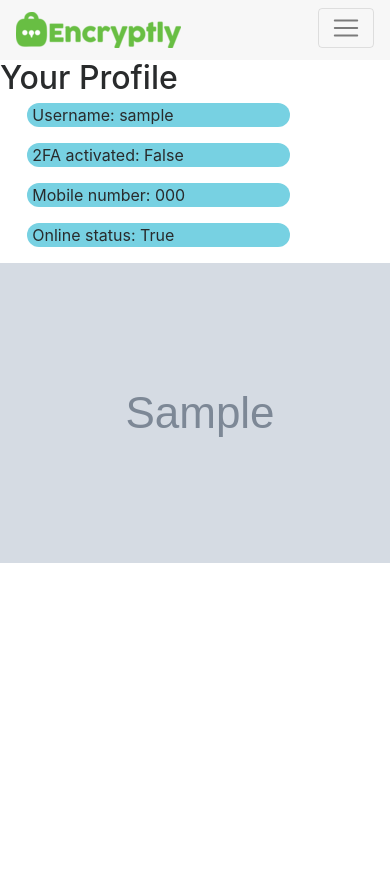
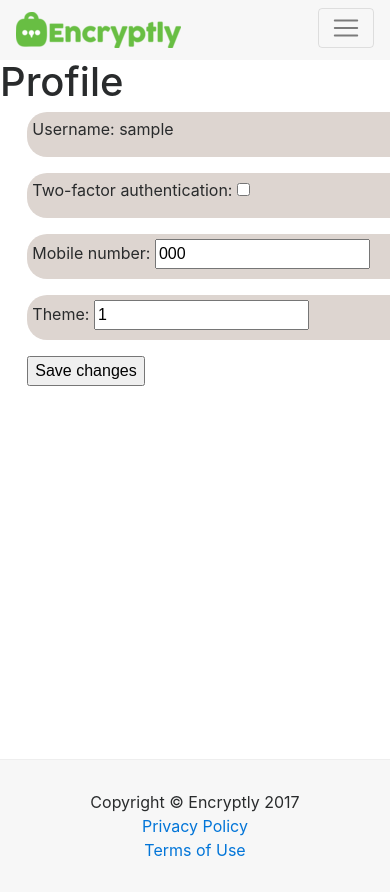
Before and after one commit to josh-richardson/encryptly, a Django app: page /profile/ in a window 390 px wide; the page is wider, and only the part inside the window is pictured. Before the commit the page ends 563 px from the top of that part, so only its background shows below. Run offline with Django 3.2, Linux system fonts and the light colour scheme; a user stored in the database is signed in; tables that the repository leaves empty hold one stand-in row (values such as "Sample post"); grey boxes marked "Sample" are stand-in pictures; parts of the project's set-up code (start-up, migrations or seed data) failed here and were passed over; some libraries are stand-ins or nearby versions.

Commit message:
add editable profile page

```diff
--- a/encryptly/encryptly/settings.py
+++ b/encryptly/encryptly/settings.py
@@ -141,7 +141,7 @@ USE_TZ = True
 STATIC_URL = '/static/'
 
 MEDIA_URL = '/media/'
-MEDIA_ROOT = os.path.join(BASE_DIR, 'encryptly/media')
+MEDIA_ROOT = os.path.join(BASE_DIR, 'media_cdn')
 
 
 STATICFILES_DIRS = [
--- a/encryptly/encryptly_backend/assets/_chat.scss
+++ b/encryptly/encryptly_backend/assets/_chat.scss
@@ -1,14 +1,24 @@
 //CSS specific to the chat page is here
 
 .profile-data {
-	background-color: #77d1e2;
+	background-color: #ddd5d0;
 	margin-left: 7%;
 	padding-left: 5px;
 	padding-right: 2%;
+	padding-top: 5px;
 	border-radius: 20px;
 	margin-right: 100px;
+	width: 400px;
+	height: 45px;
 }
 
+.image-browser {
+	margin-left: 7%;
+}
+
+.edit-btn {
+	text-align: right;
+}
 #sidebar-wrapper {
     position: fixed;
     width: 10%;
--- a/encryptly/encryptly_backend/forms.py
+++ b/encryptly/encryptly_backend/forms.py
@@ -4,6 +4,7 @@ from django.core.validators import RegexValidator
 from django.forms import CheckboxInput
 from django.urls import reverse
 from django.urls import reverse_lazy
+
 
 from encryptly_backend.models import UserProfile, ContactUsForm
 
@@ -40,6 +41,13 @@ class ProfileForm(forms.ModelForm):
         model = UserProfile
         fields = ('public_key', 'private_key', 'two_factor', 'mobile_number')
 
+class ProfileEditForm(forms.ModelForm):
+	class Meta:
+		model = UserProfile
+		fields = ('theme', 'two_factor', 'mobile_number')
+
+
+
 
 class ContactForm(forms.ModelForm):
     message = forms.CharField(widget=forms.Textarea(attrs={'class': "form-control"}), max_length=3000)
--- a/encryptly/encryptly_backend/models.py
+++ b/encryptly/encryptly_backend/models.py
@@ -12,10 +12,12 @@ class UserProfile(models.Model):
     two_factor = models.BooleanField(default=False)
     theme = models.IntegerField(default=0)
     online_status = models.BooleanField(default=False)
-    profile_picture = models.ImageField(upload_to='profile_image', blank=True)
+#    profile_picture = models.FileField(null=True, blank=True)
 
     def __str__(self):
         return self.user.username
+
+User.profile = property(lambda u: UserProfile.objects.get_or_create(user=u)[0])
 
 class ContactRequest(models.Model):
     requestee = models.ForeignKey(UserProfile, related_name='requestee')
--- a/encryptly/encryptly_backend/urls.py
+++ b/encryptly/encryptly_backend/urls.py
@@ -16,7 +16,8 @@ urlpatterns = [
     url(r'^login/$', views.public.login, name='login'),
     url(r'^register/$', views.public.register, name='register'),
 
-	url(r'^profile/$', views.private.user_profile, name='profile'),
+	url(r'^profile/$', views.private.edit_profile, name='profile'),
+#	url(r'^profile/edit/$', views.private.edit_profile, name='edit_profile'),
     url(r'^main/$', views.private.test_main, name='test_main'),
     url(r'^themes/$', views.private.test_themes, name='test_themes'),
     url(r'^user/logout/$', views.private.user_logout, name='logout'),
--- a/encryptly/encryptly_backend/views/private.py
+++ b/encryptly/encryptly_backend/views/private.py
@@ -4,6 +4,9 @@ from django.http import HttpResponseRedirect
 from django.shortcuts import render
 from django.urls import reverse
 from encryptly_backend.models import UserProfile
+from encryptly_backend.forms import ProfileEditForm
+from django.template.context_processors import csrf
+#from django.shortcuts import render_to_response
 
 
 @login_required
@@ -21,12 +24,30 @@ def user_logout(request):
     return HttpResponseRedirect(reverse("index"))
 
 @login_required
-def user_profile(request):
-	profile = UserProfile.objects.get(user=request.user)
-	context_dic = {}
-	context_dic["username"] = profile.user
-	context_dic["2fa"] = profile.two_factor
-	context_dic["mobile"] = profile.mobile_number
-	context_dic["online"] = profile.online_status
-	context_dic["profile_pic"] = profile.profile_picture
-	return render(request, "encryptly_backend/private/profile.html", context_dic)
+#def user_profile(request):
+#	profile = UserProfile.objects.get(user=request.user)
+#	context_dic = {}
+#	context_dic["username"] = profile.user
+#	context_dic["2fa"] = profile.two_factor
+#	context_dic["mobile"] = profile.mobile_number
+#	context_dic["profile_pic"] = profile.profile_picture
+#	context_dic["theme"] = profile.theme
+#	return render(request, "encryptly_backend/private/edit_profile.html", context_dic)
+
+@login_required
+def edit_profile(request):
+	if request.method == 'POST':
+		edit_profile_form = ProfileEditForm(request.POST, request.FILES, instance=request.user.profile)
+		if edit_profile_form.is_valid():
+			edit_profile_form.save()
+			return HttpResponseRedirect("/profile/")
+	else:
+		user = request.user
+		profile = user.profile
+		form = ProfileEditForm(instance=profile)
+
+	args = {}
+	args.update(csrf(request))
+	args['user'] = user
+	args['form'] = form
+	return render(request, 'encryptly_backend/private/edit_profile.html', args)
--- a/encryptly/static/css/encryptly.css
+++ b/encryptly/static/css/encryptly.css
@@ -1,207 +1,207 @@
-/* If you're looking at the .css file, it's automatically generated by by SASS from the SCSS files in the assets directory */.default-form {
+/* If you're looking at the .css file, it's automatically generated by by SASS from the SCSS files in the assets directory */
+.default-form {
   max-width: 400px;
   margin: 0 auto 8px;
-  display: block;
-}
+  display: block; }
 
-html,body {
+html, body {
   height: 100%;
-  margin: 0;
-}
+  margin: 0; }
 
 .wrapper {
   min-height: 100%;
-  margin-bottom: -105px;
-}
+  margin-bottom: -105px; }
 
-.footer,.push {
-  height: 105px;
-}
+.footer,
+.push {
+  height: 105px; }
 
 .image-impress {
   max-width: 90%;
   display: block;
-  margin: 0 auto;
-}
+  margin: 0 auto; }
 
 .row.exhibit {
   width: 90%;
-  margin: 0 auto;
-}
+  margin: 0 auto; }
+
+@media only screen and (max-width: 1200px) {
+  .row.exhibit:not(:first-child) {
+    margin-top: 30px; } }
+@media only screen and (min-width: 1200px) {
+  .row.exhibit:not(:first-child) {
+    margin-top: 80px; } }
 
 .feature > p:nth-child(2) {
   margin-top: 15px;
-  font-weight: 400;
-}
+  font-weight: 400; }
 
 .feature > p:not(:nth-child(2)) {
-  text-align: justify;
-}
+  text-align: justify; }
 
 .row.exhibit:nth-child(2) {
-  max-width: 1600px;
-}
+  max-width: 1600px; }
 
 .container.exhibit {
-  padding-top: 3%;
-}
+  padding-top: 3%; }
+  @media only screen and (min-width: 769px) {
+    .container.exhibit {
+      width: 90%; } }
 
 p.encryptly-header {
   text-align: center;
   font-size: 1.5rem;
-  margin-bottom: 0.2rem;
-}
+  margin-bottom: 0.2rem; }
 
 p.encryptly-sub {
   text-align: center;
   font-size: 1rem;
-  margin-bottom: 0.5rem;
-}
+  margin-bottom: 0.5rem; }
 
 .login {
   position: relative;
   top: 50%;
-  transform: translateY(-50%);
-}
+  transform: translateY(-50%); }
 
 .col-xl-3.feature {
-  text-align: center;
-}
+  text-align: center; }
+  @media only screen and (max-width: 1200px) {
+    .col-xl-3.feature {
+      padding-top: 20px; } }
+  @media only screen and (min-width: 1200px) {
+    .col-xl-3.feature {
+      padding-left: 2%;
+      padding-right: 2%; } }
 
 div.right_align {
-  text-align: right;
-}
+  text-align: right; }
 
 .desktop-only {
-  display: none;
-}
+  display: none; }
+  @media only screen and (min-width: 1200px) {
+    .desktop-only {
+      display: block; } }
 
 .fa-10x {
-  font-size: 10rem;
-}
+  font-size: 10rem; }
 
 div.right_align > .fa-10x {
-  padding-left: 20px;
-}
+  padding-left: 20px; }
 
 div.col-icons:not(.right_align) > .fa-10x {
-  padding-right: 20px;
-}
+  padding-right: 20px; }
 
+@media (max-width: 1160px) {
+  .col-icons {
+    display: none; }
+
+  .col-grow {
+    max-width: 100%;
+    width: 100%;
+    flex-basis: 100%; } }
 footer {
   border-top: 1px solid #eee;
   background-color: #f7f7f7;
   padding-top: 30px;
   padding-bottom: 30px;
-  margin-top: 20px;
-}
-
-footer .container {
-  width: 90%;
-}
+  margin-top: 20px; }
+  footer .container {
+    width: 90%; }
 
 .col-md-4.col-footer:nth-child(1) {
-  text-align: left;
-}
+  text-align: left; }
+  @media only screen and (max-width: 769px) {
+    .col-md-4.col-footer:nth-child(1) {
+      text-align: center; } }
 
 .col-md-4.col-footer:nth-child(2) {
-  text-align: center;
-}
+  text-align: center; }
 
 .col-md-4.col-footer:nth-child(3) {
-  text-align: right;
-}
+  text-align: right; }
+  @media only screen and (max-width: 769px) {
+    .col-md-4.col-footer:nth-child(3) {
+      text-align: center; } }
 
 .fa-thin {
-  -webkit-text-stroke: 8px white;
-}
+  -webkit-text-stroke: 8px white; }
 
 hr {
-  margin-top: 3%;
-}
+  margin-top: 3%; }
 
 p.lead {
-  text-align: justify;
-}
+  text-align: justify; }
 
 .img-circle {
-  border-radius: 50%;
-}
-
-.img-circle img {
-  margin-bottom: 10px;
-}
+  border-radius: 50%; }
+  .img-circle img {
+    margin-bottom: 10px; }
 
 .container.about-us {
-  margin-bottom: 100px;
-}
+  margin-bottom: 100px; }
 
 .team-profile > p {
   text-align: justify;
-  text-align-last: center;
-}
+  text-align-last: center; }
 
 .team-profile > h3 {
-  margin-top: 12px;
-}
+  margin-top: 12px; }
 
 .question {
-  padding-top: 30px;
-}
-
-.question p {
-  margin-bottom: 0.3rem;
-}
+  padding-top: 30px; }
+  .question p {
+    margin-bottom: 0.3rem; }
 
 .question:last-of-type {
-  margin-bottom: 100px;
-}
+  margin-bottom: 100px; }
 
 #contact_form {
   padding-top: 1%;
   width: 100%;
   max-width: 800px;
-  margin: 0 auto;
-}
+  margin: 0 auto; }
 
 .card-form {
   width: 100%;
   max-width: 600px;
-  margin: 0 auto;
-}
+  margin: 0 auto; }
 
 .textbox-hidden {
-  display: none;
-}
+  display: none; }
 
 .loader {
   border: 16px solid #f3f3f3;
- /* Light grey */
+  /* Light grey */
   border-top: 16px solid #3498db;
- /* Blue */
+  /* Blue */
   border-radius: 50%;
   width: 120px;
   height: 120px;
   animation: spin 2s linear infinite;
   margin: 3% auto;
-  display: block;
-}
+  display: block; }
 
+@keyframes spin {
+  0% {
+    transform: rotate(0deg); }
+  100% {
+    transform: rotate(360deg); } }
 .key-generation {
-  display: none;
-}
+  display: none; }
 
-input.parsley-success,select.parsley-success,textarea.parsley-success {
+input.parsley-success,
+select.parsley-success,
+textarea.parsley-success {
   color: #468847;
   background-color: #DFF0D8;
-  border: 1px solid #D6E9C6;
-}
+  border: 1px solid #D6E9C6; }
 
-input.parsley-error,select.parsley-error,textarea.parsley-error {
+input.parsley-error,
+select.parsley-error,
+textarea.parsley-error {
   color: #B94A48;
   background-color: #F2DEDE;
-  border: 1px solid #EED3D7;
-}
+  border: 1px solid #EED3D7; }
 
 .parsley-errors-list {
   margin: 2px 0 3px;
@@ -213,33 +213,36 @@ input.parsley-error,select.parsley-error,textarea.parsley-error {
   transition: all .3s ease-in;
   -o-transition: all .3s ease-in;
   -moz-transition: all .3s ease-in;
-  -webkit-transition: all .3s ease-in;
-}
+  -webkit-transition: all .3s ease-in; }
 
 .parsley-errors-list.filled {
-  opacity: 1;
-}
+  opacity: 1; }
 
 #ajax_error {
-  display: none;
-}
+  display: none; }
 
 #two_fa_authenticate {
-  display: none;
-}
+  display: none; }
 
 #decryption_authenticate {
-  display: none;
-}
+  display: none; }
 
 .profile-data {
-  background-color: #77d1e2;
+  background-color: #ddd5d0;
   margin-left: 7%;
   padding-left: 5px;
   padding-right: 2%;
+  padding-top: 5px;
   border-radius: 20px;
   margin-right: 100px;
-}
+  width: 400px;
+  height: 45px; }
+
+.image-browser {
+  margin-left: 7%; }
+
+.edit-btn {
+  text-align: right; }
 
 #sidebar-wrapper {
   position: fixed;
@@ -249,102 +252,37 @@ input.parsley-error,select.parsley-error,textarea.parsley-error {
   background: #f7f7f7;
   line-height: 40px;
   text-align: center;
-  border-top: 1px solid #999;
-}
+  border-top: 1px solid #999; }
 
 #chat-wrapper {
   position: absolute;
   width: 90%;
   margin-left: 10%;
-  padding: 15px;
-}
+  padding: 15px; }
 
 .chat-box {
   position: absolute;
   bottom: 3px;
   width: 88%;
-  margin-left: 11%;
-}
+  margin-left: 11%; }
 
 .sidebar {
   position: absolute;
   width: 100%;
   list-style: none;
-  padding: 0;
-}
+  padding: 0; }
 
 .sidebar li a {
   border-bottom: 1px solid #999;
   display: block;
   text-decoration: none;
-  color: #000;
-}
+  color: #000; }
 
 .sidebar li a:hover {
-  color: #999;
-}
+  color: #999; }
 
-.sidebar li a:active,.sidebar li a:focus {
-  background: #ddd;
-}/*# sourceMappingURL=encryptly.css.map */@media only screen and (min-width: 769px) {
-  .container.exhibit {
-    width: 90%;
-  }
-}
+.sidebar li a:active,
+.sidebar li a:focus {
+  background: #ddd; }
 
-@media only screen and (min-width: 1200px) {
-  .row.exhibit:not(:first-child) {
-    margin-top: 80px;
-  }
-
-  .col-xl-3.feature {
-    padding-left: 2%;
-    padding-right: 2%;
-  }
-
-  .desktop-only {
-    display: block;
-  }
-}
-
-@media only screen and (max-width: 1200px) {
-  .row.exhibit:not(:first-child) {
-    margin-top: 30px;
-  }
-
-  .col-xl-3.feature {
-    padding-top: 20px;
-  }
-}
-
-@media (max-width: 1160px) {
-  .col-icons {
-    display: none;
-  }
-
-  .col-grow {
-    max-width: 100%;
-    width: 100%;
-    flex-basis: 100%;
-  }
-}
-
-@media only screen and (max-width: 769px) {
-  .col-md-4.col-footer:nth-child(1) {
-    text-align: center;
-  }
-
-  .col-md-4.col-footer:nth-child(3) {
-    text-align: center;
-  }
-}
-
-@keyframes spin {
-  0% {
-    transform: rotate(0deg);
-  }
-
-  100% {
-    transform: rotate(360deg);
-  }
-}
+/*# sourceMappingURL=encryptly.css.map */
--- a/encryptly/templates/encryptly_backend/base.html
+++ b/encryptly/templates/encryptly_backend/base.html
@@ -46,7 +46,7 @@
                 aria-label="Toggle navigation">
             <span class="navbar-toggler-icon"></span>
         </button>
-        <a class="navbar-brand" href="#"><img src="{% static "img/logoHeader.png" %}"></a>
+        <a class="navbar-brand" href="{% url "index" %}"><img src="{% static "img/logoHeader.png" %}"></a>
         <div class="collapse navbar-collapse" id="navbarNavDropdown">
             <ul class="navbar-nav mr-auto">
                 <li class="nav-item {% active_handler "index" %}">
@@ -75,12 +75,12 @@
             </ul>
             {% if user.is_authenticated %}
                 <ul class="navbar-nav">
-					<li class="nav-item {% active_handler "profile" %}">
-						<a class="nav-link" href="{% url "profile" %}">View Profile</a>
-					</li>
                     <li class="nav-item {% active_handler "test_main" %}">
                         <a class="nav-link" href="{% url "test_main" %}">My Messages</a>
                     </li>
+                    <li class="nav-item {% active_handler "profile" %}">
+						<a class="nav-link" href="{% url "profile" %}">View Profile</a>
+					</li>
                     <li class="nav-item {% active_handler "logout" %}">
                         <a class="nav-link" href="{% url "logout" %}">Log out</a>
                     </li>
--- /dev/null
+++ b/encryptly/templates/encryptly_backend/private/edit_profile.html
@@ -0,0 +1,44 @@
+{% extends 'encryptly_backend/base.html' %}
+{% load staticfiles %}
+
+{% block title_block %}
+    Profile
+{% endblock %}
+
+{% block body_block %}
+
+	<h1>Profile</h1>
+	<form method='POST' action="{% url 'profile' %}">{% csrf_token %}
+
+		<p class="profile-data">Username: {{ user }}</p>
+		<p class="profile-data">Two-factor authentication: {{ form.two_factor }} </p>
+		<p class="profile-data">Mobile number: {{ form.mobile_number }} </p>
+		<p class="profile-data">Theme: {{ form.theme }} </p>
+
+		<input class="image-browser" type='submit' value='Save changes'/>
+
+	</form>
+
+{% endblock %}
+
+{% block footer %}
+    <footer>
+        <div class="container">
+            <div class="row">
+                <div class="col-footer col-md-4">
+                    <span class="copyright">Copyright © Encryptly 2017</span>
+                </div>
+                <div class="col-footer col-md-4">
+                    <a href="#">Privacy Policy</a>
+                </div>
+                <div class="col-footer col-md-4">
+                    <a href="#">Terms of Use</a>
+                </div>
+            </div>
+        </div>
+    </footer>
+    <script src="{% static "js/parsley.min.js" %}"></script>
+    <script src="{% static "js/encryptly_base.js" %}"></script>
+    {% block public_scripts %}
+    {% endblock %}
+{% endblock %}
--- a/encryptly/templates/encryptly_backend/private/profile.html
+++ /dev/null
@@ -1,22 +0,0 @@
-{% extends 'encryptly_backend/base.html' %}
-{% load staticfiles %}
-
-{% block title_block %}
-    Profile
-{% endblock %}
-
-{% block body_block %}
-	<div class="wrapper">
-		<h2>Your Profile</h2>
-		<p class="profile-data">Username: {{ username }}</p>
-		<p class="profile-data">2FA activated: {{ 2fa }}</p>
-		<p class="profile-data">Mobile number: {{ mobile }}</p>
-		<p class="profile-data">Online status: {{ online }}</p>
-		{% if profile_pic %}
-			<img src="{{ profile_pic.url }}" alt="Profile picture">
-		{% else %}
-			<p>No profile image uploaded.</p>
-		{% endif %}
-	</div>
-
-{% endblock %}
--- a/encryptly/templates/encryptly_backend/public/index.html
+++ b/encryptly/templates/encryptly_backend/public/index.html
@@ -7,8 +7,9 @@
 
 
 {% block body_block %}
+	{% if user.is_authenticated %}
+	{% else %}
     <div class="container exhibit">
-
         <div class="row exhibit">
             <div class="col-xl-6">
                 <div class="login">
@@ -29,6 +30,7 @@
         </div>
     </div>
     <hr/>
+    {% endif %}
 
     <div class="container exhibit">
         <div class="row exhibit">
```
Also changed, not shown: 1 other file.
